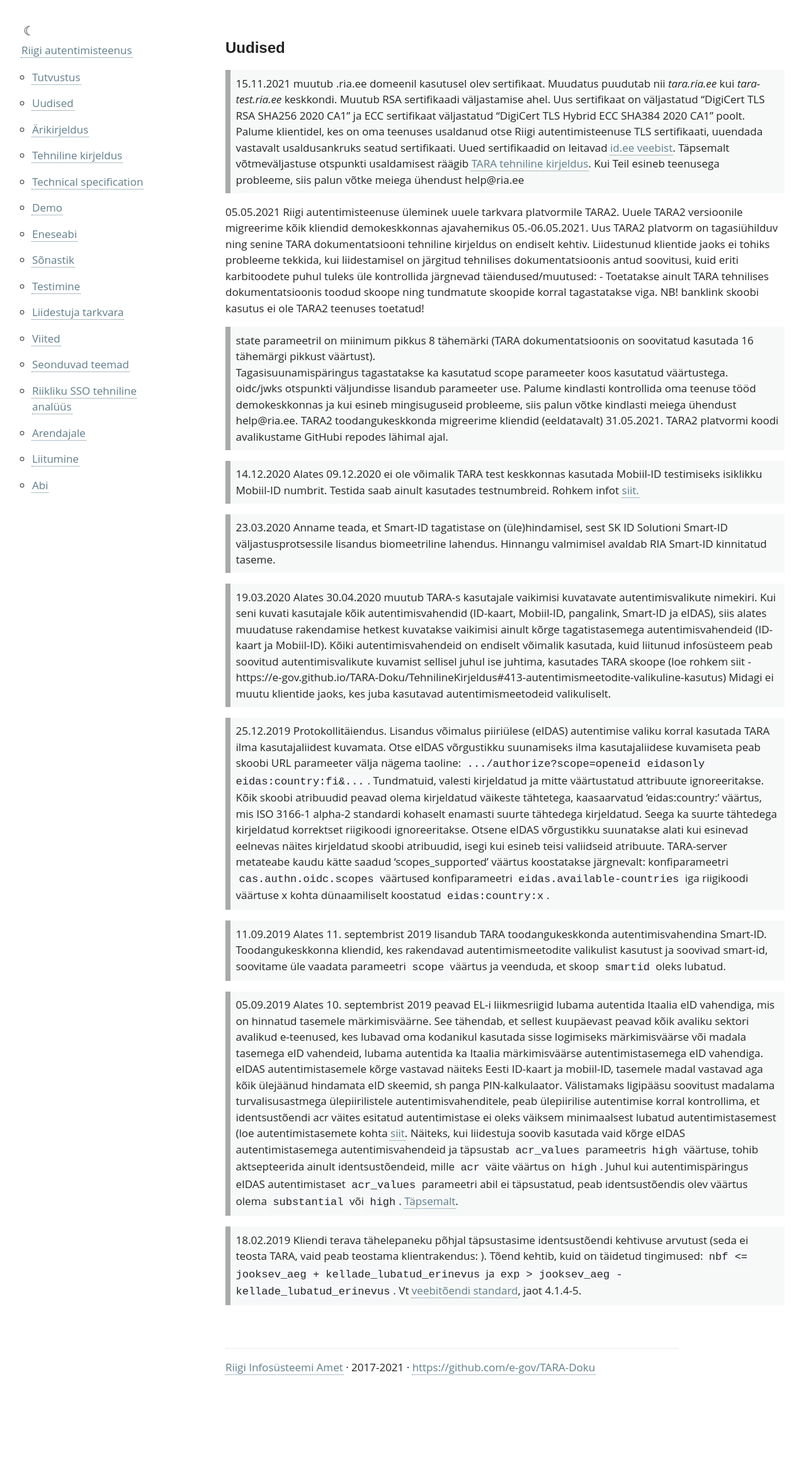
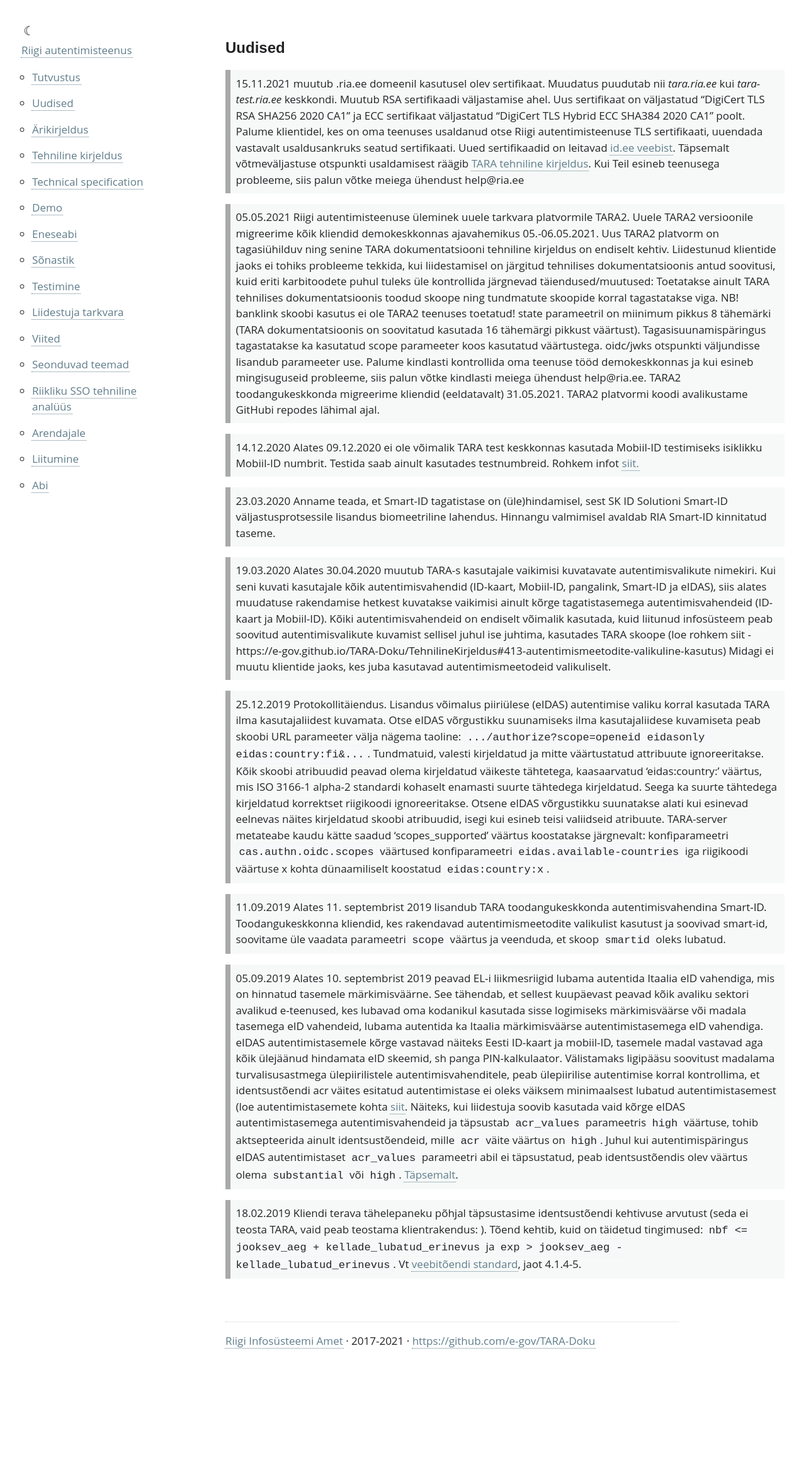
Before and after one commit to e-gov/TARA-Doku, a Jekyll site: the page built from Uudised.md, in a window 1280 px wide. Shown: the whole page at 63% size. Built offline with Jekyll 4.4.1, drawn with Linux system fonts in a browser that asks for light colours; our own code applies the rules of GitHub Pages for plain Markdown files.

```diff
--- a/Uudised.md
+++ b/Uudised.md
@@ -13,10 +13,11 @@ Kui Teil esineb teenusega probleeme, siis palun võtke meiega ühendust help@ria
 {: .note}
 
 05.05.2021 Riigi autentimisteenuse üleminek uuele tarkvara platvormile TARA2. Uuele TARA2 versioonile migreerime kõik kliendid demokeskkonnas ajavahemikus 05.-06.05.2021. Uus TARA2 platvorm on tagasiühilduv ning senine TARA dokumentatsiooni tehniline kirjeldus on endiselt kehtiv.
-Liidestunud klientide jaoks ei tohiks probleeme tekkida, kui liidestamisel on järgitud tehnilises dokumentatsioonis antud soovitusi, kuid eriti karbitoodete puhul tuleks üle kontrollida järgnevad täiendused/muutused: - Toetatakse ainult TARA tehnilises dokumentatsioonis toodud skoope ning tundmatute skoopide korral tagastatakse viga. NB! banklink skoobi kasutus ei ole TARA2 teenuses toetatud!
-- state parameetril on miinimum pikkus 8 tähemärki (TARA dokumentatsioonis on soovitatud kasutada 16 tähemärgi pikkust väärtust).
-- Tagasisuunamispäringus tagastatakse ka kasutatud scope parameeter koos kasutatud väärtustega.
-- oidc/jwks otspunkti väljundisse lisandub parameeter use.
+Liidestunud klientide jaoks ei tohiks probleeme tekkida, kui liidestamisel on järgitud tehnilises dokumentatsioonis antud soovitusi, kuid eriti karbitoodete puhul tuleks üle kontrollida järgnevad täiendused/muutused:
+Toetatakse ainult TARA tehnilises dokumentatsioonis toodud skoope ning tundmatute skoopide korral tagastatakse viga. NB! banklink skoobi kasutus ei ole TARA2 teenuses toetatud!
+state parameetril on miinimum pikkus 8 tähemärki (TARA dokumentatsioonis on soovitatud kasutada 16 tähemärgi pikkust väärtust).
+Tagasisuunamispäringus tagastatakse ka kasutatud scope parameeter koos kasutatud väärtustega.
+oidc/jwks otspunkti väljundisse lisandub parameeter use.
 Palume kindlasti kontrollida oma teenuse tööd demokeskkonnas ja kui esineb mingisuguseid probleeme, siis palun võtke kindlasti meiega ühendust help@ria.ee.
 TARA2 toodangukeskkonda migreerime kliendid (eeldatavalt) 31.05.2021. TARA2 platvormi koodi avalikustame GitHubi repodes lähimal ajal.
 {: .note}
```
